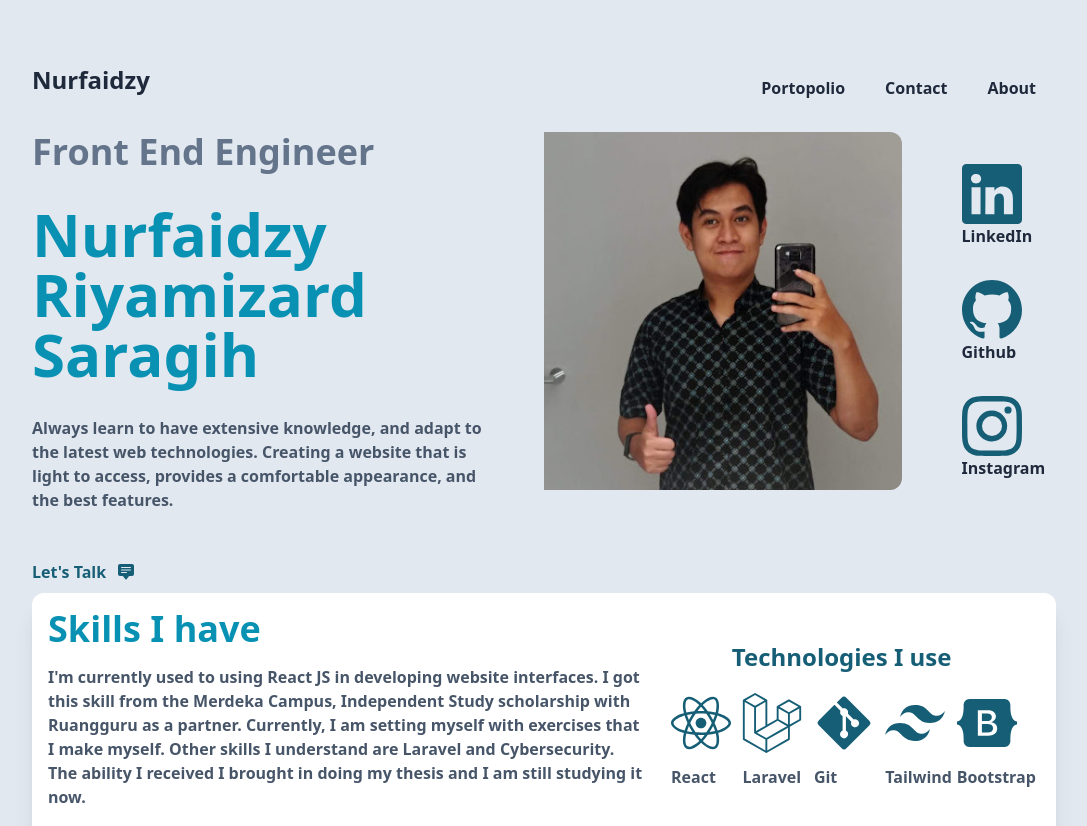
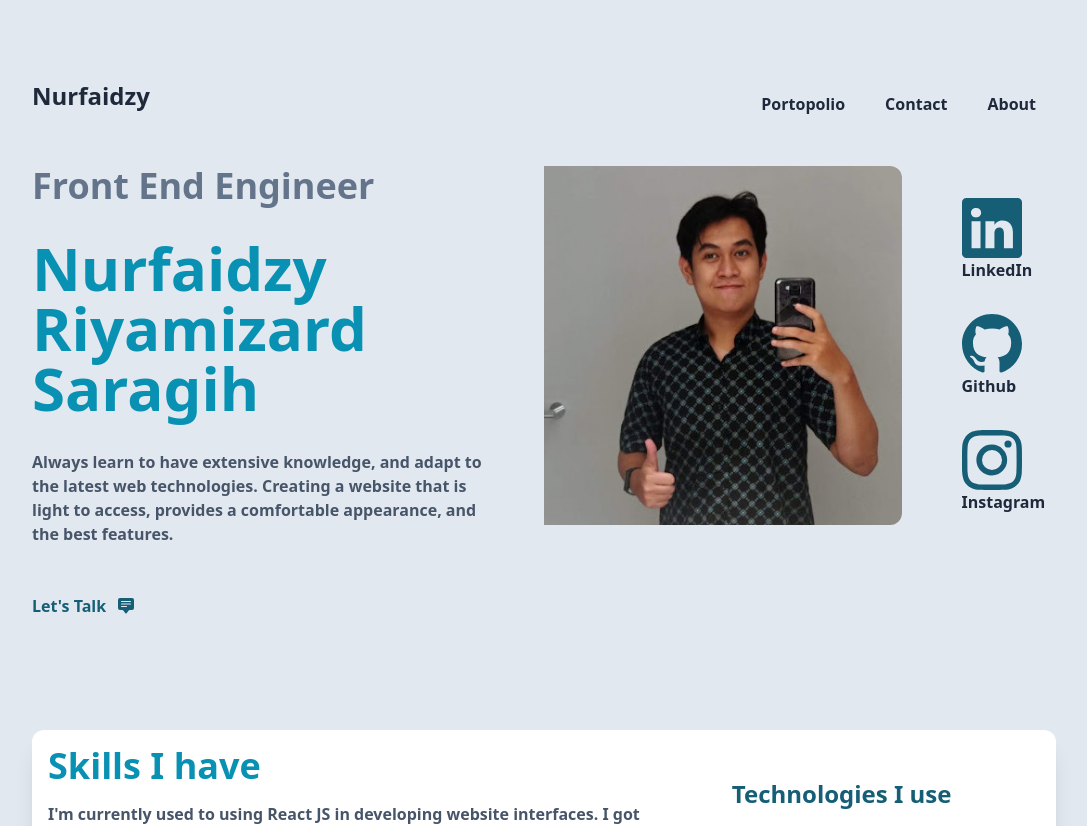
Before and after one commit to Nurfaidzy/Portofolio, a React (Create React App) app: page / in a window 1280 px wide. Shown: the top 826 px of the page, without its empty margins (96-1183 px from the left). Built offline with nearby package versions, Linux system fonts and the light colour scheme.

Commit message:
fix bug navbar not still on the top

```diff
--- a/src/App.js
+++ b/src/App.js
@@ -9,11 +9,15 @@ function App() {
   return (
     <>
       <div className="px-[10%] laptop:pt-[5%] pb-10 bg-slate-200 h-[100%] text-slate-800">
-        <Navbar />
-        <Perkenalan />
-        <Portopolio />
-        <Project />
-        <Contact />
+        <Perkenalan className="static" />
+        <div className="absolute laptop:top-[10%] top-[5%]">
+          <Navbar />
+        </div>
+        <div className="desktop:pt-[10%] pt-[15%]">
+          <Portopolio />
+          <Project />
+          <Contact />
+        </div>
       </div>
 
       <div className="bg-slate-500 ">
--- a/src/Components/Navbar.jsx
+++ b/src/Components/Navbar.jsx
@@ -9,9 +9,10 @@ const Navbar = () => {
 
   return (
     <>
-      <div className="flex justify-between laptop:visible invisible ">
+      <div className=" ">
+        <div className="fixed desktop:w-[80%] flex justify-between laptop:visible invisible ">
           <div className="font-bold text-2xl">
-          <h1>Nurfaidzy</h1>
+            <h1 className="sabsolute">Nurfaidzy</h1>
           </div>
           <div className="flex justify-end font-bold pt-3 ">
             <a href="/#Porto" className="px-5">
@@ -26,7 +27,8 @@ const Navbar = () => {
           </div>
         </div>
         {/* mobile device */}
-      <div className="flex justify-between laptop:invisible visible">
+        <div className="fixed ">
+          <div className=" fixed w-[80%] pt-5 flex justify-between laptop:invisible visible">
             <div className="font-bold text-2xl">
               <h1>Nurfaidzy</h1>
             </div>
@@ -40,16 +42,24 @@ const Navbar = () => {
           </div>
           {/* yang muncul pas di klik */}
           {!nav ? null : (
-        <div className="pt-10">
-          <div className="absolute w-screen bg-slate-300 -ml-[10%] py-[5%]">
+            <div className="pt-16 ">
+              <div className="absolute bg-white shadow-lg w-[312px]  rounded-lg">
                 <div className="grid text-center grid-cols-1 font-bold text-xl pt-3 ">
-              <p className="py-4">Portopolio</p>
-              <p className="py-4">Contact</p>
-              <p className="py-4">About</p>
+                  <a href="/#Porto" className="px-5">
+                    Portopolio
+                  </a>
+                  <a href="/#Contact" className="px-5">
+                    Contact
+                  </a>
+                  <a href="/#About" className="px-5">
+                    About
+                  </a>
                 </div>
               </div>
             </div>
           )}
+        </div>
+      </div>
     </>
   );
 };
--- a/src/Components/Perkenalan.jsx
+++ b/src/Components/Perkenalan.jsx
@@ -10,9 +10,9 @@ import Foto from "./Img/myff.jpg";
 const Perkenalan = () => {
   return (
     <>
-      <div className="laptop:flex" id="About">
+      <div className="laptop:flex laptop:pt-[10%] pt-[30%]" id="About">
         <div className="laptop:absolute">
-          <p className="laptop:text-4xl  laptop:pt-0 pt-4 text-2xl font-bold text-slate-500 ">
+          <p className="laptop:text-4xl  laptop:pt-0 pt-4 text-2xl font-bold text-slate-500  ">
             Front End Engineer
           </p>
           <p className="laptop:text-6xl  text-4xl font-bold text-cyan-600 laptop:w-[50%]  laptop:py-8 py-4 ">
```
Lines whose indentation alone changed are shown as unchanged.
